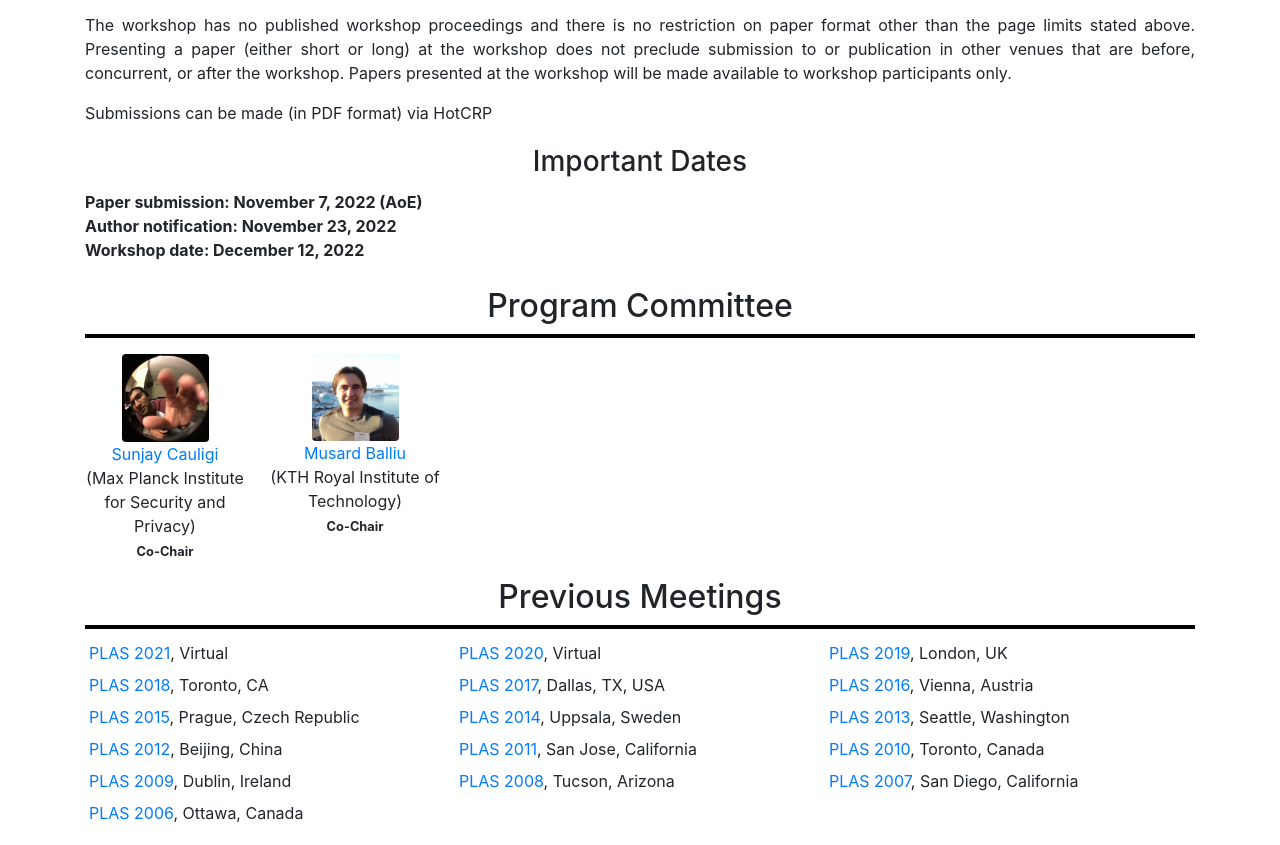
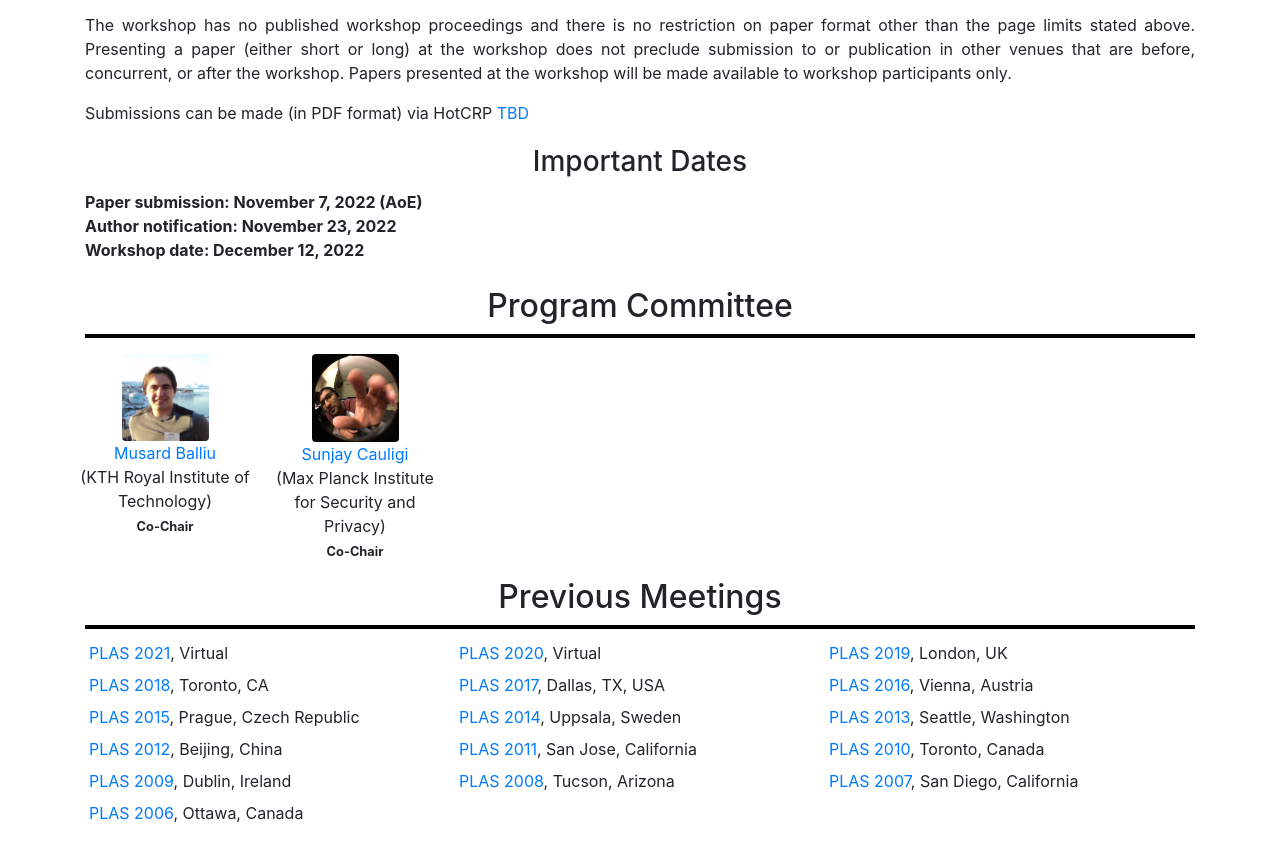
Before and after one commit to plas2022/plas2022.github.io, a plain HTML site: page index.html in a window 1280 px wide. Shown: the part 1390-2235 px from the top of the page. Drawn offline with nearby package versions, Linux system fonts and the light colour scheme.

Commit message:
pc info and hotcrp

```diff
--- a/index.html
+++ b/index.html
@@ -322,7 +322,7 @@ $(document).ready(function () {
     will be made available to workshop participants only.
   </p>
 
-  <p>Submissions can be made (in PDF format) via HotCRP  <!-- <a href="TBD">here</a></p> -->
+  <p>Submissions can be made (in PDF format) via HotCRP  <a href="TBD">TBD</a></p>
 
 
   <h3>Important Dates</h3>
@@ -393,11 +393,11 @@ $(document).ready(function () {
   <div class="col-12">
     <h2>Program Committee</h2>
   </div><div class="col-xs-12 col-sm-6 col-md-3 col-lg-2 p-2">
+    <center><a href="https://people.kth.se/~musard/"><img class="rounded img-fluid thumb" src="images/person/thumbs/musard.jpg"/><br/>Musard Balliu</a><br/>
+       (KTH Royal Institute of Technology)<br/><small><b> Co-Chair </b></small></center>
+  </div><div class="col-xs-12 col-sm-6 col-md-3 col-lg-2 p-2">
     <center><a href="https://about.sunjaycauligi.com/"><img class="rounded img-fluid thumb" src="images/person/thumbs/sunjay.jpg"/><br/>Sunjay Cauligi</a><br/>
        (Max Planck Institute for Security and Privacy)<br/><small><b> Co-Chair </b></small></center>
-  </div><div class="col-xs-12 col-sm-6 col-md-3 col-lg-2 p-2">
-    <center><a href="https://people.kth.se/~musard/"><img class="rounded img-fluid thumb" src="images/person/thumbs/musard.jpg"/><br/>Musard Balliu</a><br/>
-       (KTH Royal Institute of Technology)<br/><small><b> Co-Chair </b></small></center>
   </div></div>
 
 <!-- **************************** Previous versions PLAS **************************** -->
```
Also changed, not shown: images/mpi.jpg.
